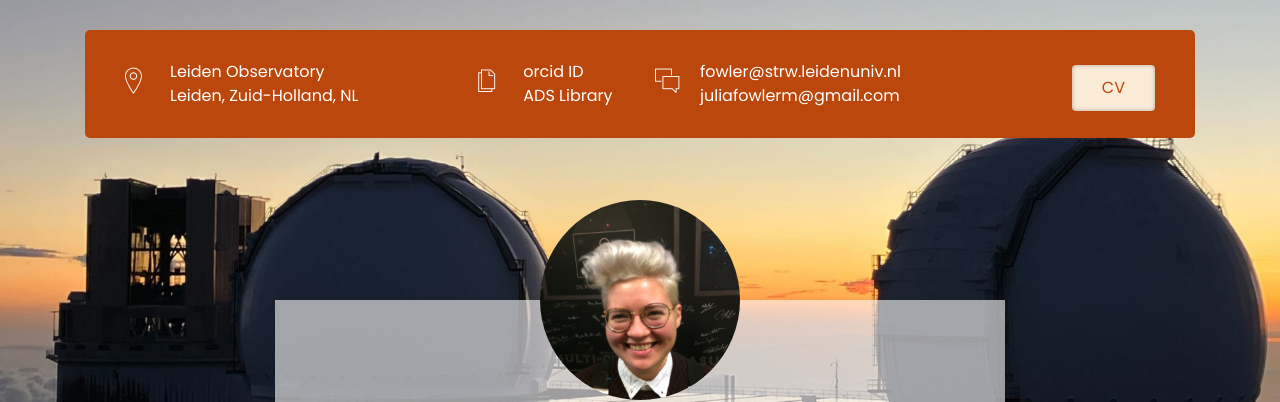
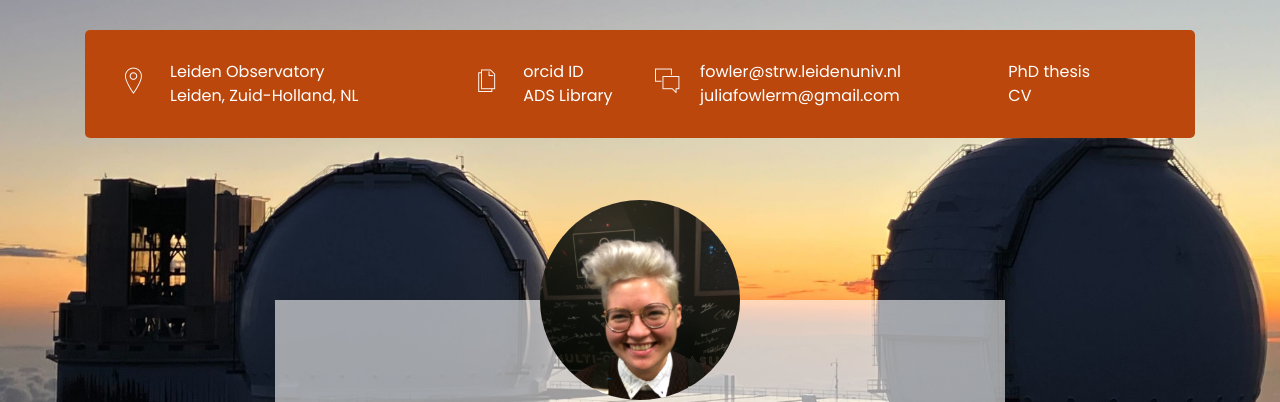
Before and after one commit to julesfowler/julesfowler.github.io, a plain HTML site: page index.html in a window 1280 px wide. Shown: the top 402 px of the page. Drawn offline with Linux system fonts and the light colour scheme; files whose address does not match are found by name.

Commit message:
adding phd in case someone wants to read 300 pages

```diff
--- a/index.html
+++ b/index.html
@@ -71,7 +71,8 @@
 
                                         <div class="col-sm-6 col-md-6 col-lg-2">
 							<div class="right-area">
-                                                            <h5><a class="downlad-btn" href="./resume.pdf">CV</a></h5>
+                                                            <h5><a  href="./phd.pdf">PhD thesis</a></h5>
+                                                            <h5><a  href="./resume.pdf">CV</a></h5>
 							</div><!-- right-area -->
 					</div><!-- col-sm-4 -->
 
```
Also changed, not shown: 1 other file.
